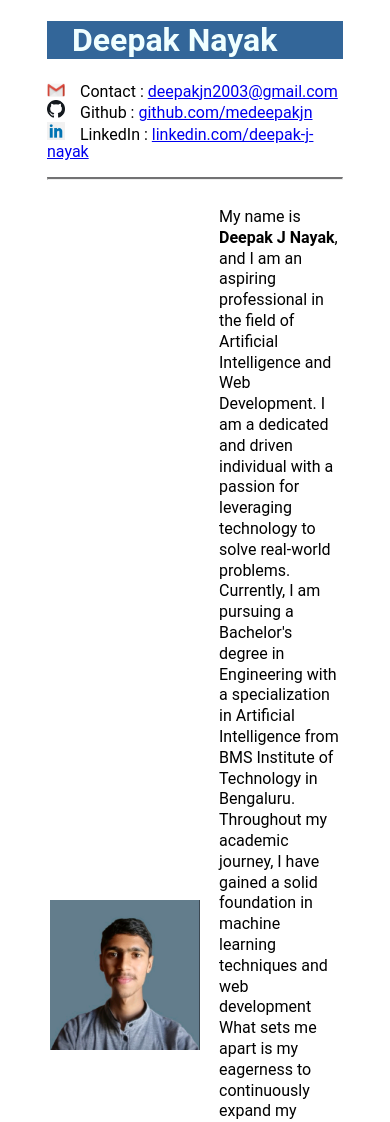
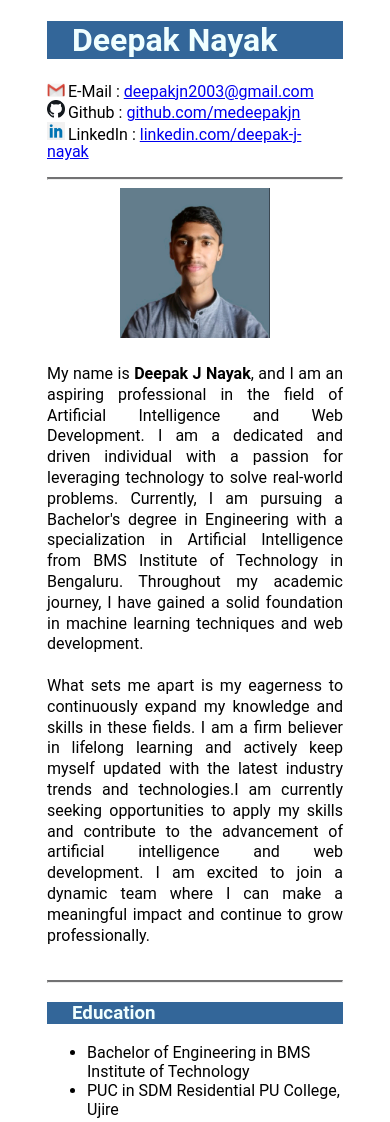
Before and after one commit to MeDeepakJN/resume, a plain HTML site: page index.html in a window 390 px wide. Shown: the top 1122 px of the page. Drawn offline with Linux system fonts and the light colour scheme.

Commit message:
Add files via upload
responsive image

```diff
--- a/index.html
+++ b/index.html
@@ -22,9 +22,10 @@
     p{
         font-size: 16px;
         line-height: 130%;
+
     }
 
-    img{
+    imgnn{
         padding-right: 15px;
     }
 
@@ -43,11 +44,41 @@
 
     .logo{
         width: 18px;
+        padding-right: 1%;
     }
 
     .links{
         line-height: 110%;
     }
+
+    .container {
+        display: flex; /* Display the image and text in a row */
+        align-items: center; /* Vertically align the content */
+      }
+
+      .text {
+        margin-left: 10px; /* Add some space between the image and text */
+      }
+
+      .container img {
+        display: block;
+        margin: 0 auto;
+      }
+      @media (max-width: 600px) {
+        .container {
+          flex-direction: column; /* Stack elements vertically */
+          align-items: flex-start; /* Adjust alignment for stacked elements */
+        }
+
+        .text {
+          margin: 10px 0; /* Add some spacing around the text */
+          text-align: justify;
+        }
+
+        .container img {
+            max-width: 100%; /* Optional: Adjust the maximum width of the image */
+          }
+      }
 
 
 </style>
@@ -59,7 +90,7 @@
 
             <h1>Deepak Nayak</h1>
 
-            <p class="links"><img src="mail.jpg" class="logo">Contact  : <a href="mailto:deepakjn2003@gmail.com" target="_blank">deepakjn2003@gmail.com</a>
+            <p class="links"><img src="mail.jpg" class="logo">E-Mail  : <a href="mailto:deepakjn2003@gmail.com" target="_blank" >deepakjn2003@gmail.com</a>
 
             <br><img src="git.png" class="logo">Github : <a href="https://github.com/medeepakjn" target="_blank">github.com/medeepakjn</a>
 
@@ -68,8 +99,17 @@
         </div>
 
             <hr>
+            <div class="container">
+                <img src="photo.jpeg" alt="deepak" hight="400" width="150">
+                <div class="text">
+                    <p>My name is <b>Deepak J Nayak</b>, and I am an aspiring professional in the field of Artificial Intelligence and Web Development. I am a dedicated and driven individual with a passion for leveraging technology to solve real-world problems. Currently, I am pursuing a Bachelor's degree in Engineering with a specialization in Artificial Intelligence from BMS Institute of Technology in Bengaluru. Throughout my academic journey, I have gained a solid foundation in machine learning techniques and web development.
+                 <br><br>
+                    What sets me apart is my eagerness to continuously expand my knowledge and skills in these fields. I am a firm believer in lifelong learning and actively keep myself updated with the latest industry trends and technologies.I am currently seeking opportunities to apply my skills and contribute to the advancement of artificial intelligence and web development. I am excited to join a dynamic team where I can make a meaningful impact and continue to grow professionally.
+                    </p>
+                </div>
+            </div>
 
-        <table>
+        <!-- <table>
             <tr>
                 <td>
                     <img src="photo.jpeg" alt="deepak" hight="400" width="150">
@@ -83,7 +123,7 @@
                 </td>
 
             </tr>
-        </table>
+        </table> -->
 
         <hr>
 
```
